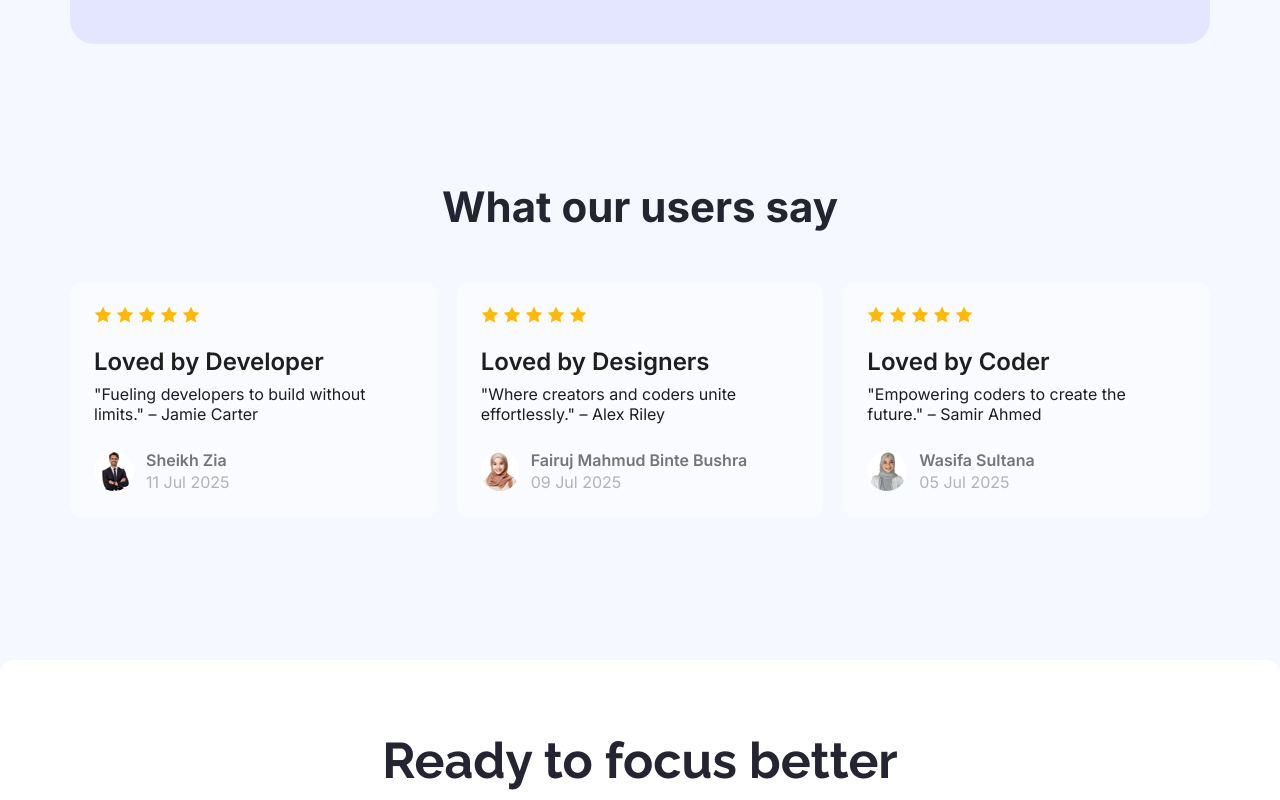
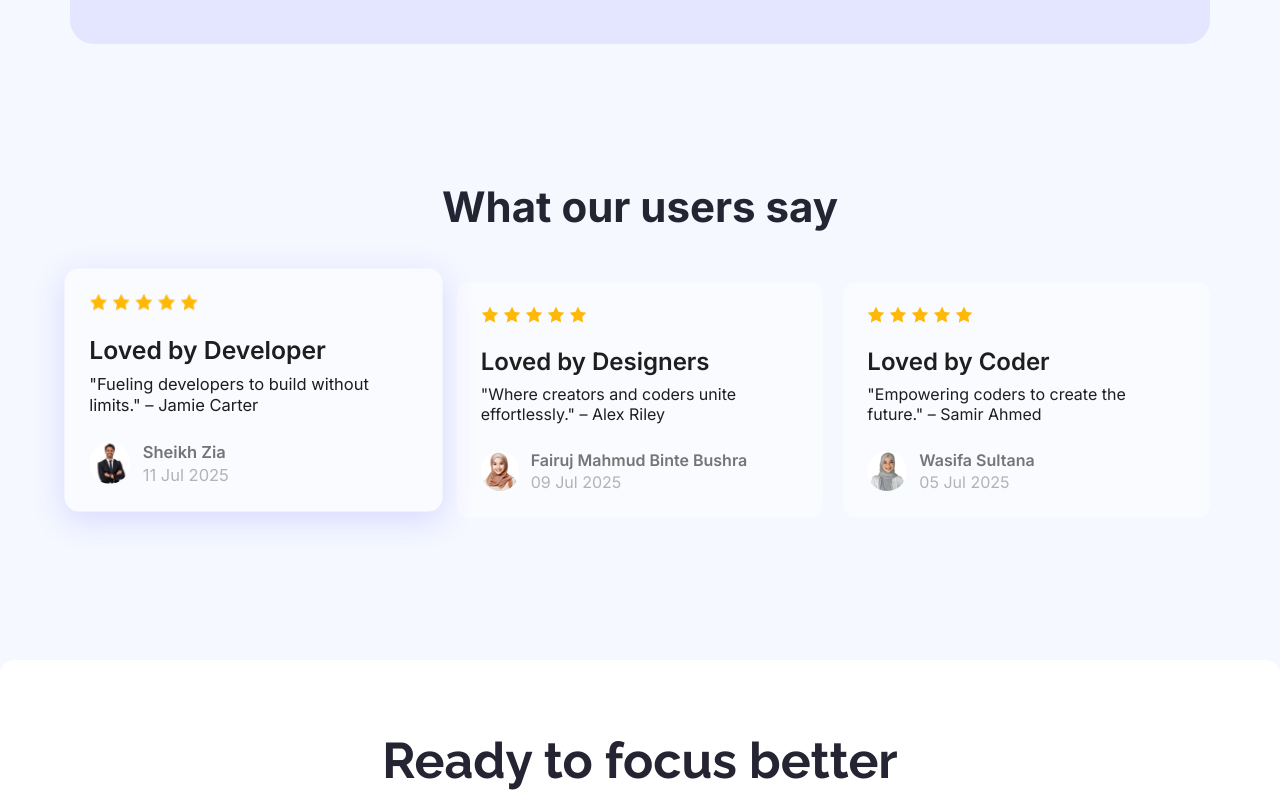
Before and after one commit to ZiauddinJim/B12A01-landing-launchpad-sz, a plain HTML site: page index.html in a window 1280 px wide. In both pictures the pointer is over the element 253 px from the left and 1924 px from the top of the page. Shown: the part 1524-2324 px from the top of the page. Drawn offline with Linux system fonts and the light colour scheme.

Commit message:
Card hover Update

```diff
--- a/styles/style.css
+++ b/styles/style.css
@@ -22,6 +22,7 @@
   font-size: 16px;
   font-weight: bold;
   cursor: pointer;
+  transition: transform 0.3s, box-shadow 0.3s;
 }
 .btn-primary:hover {
   background: linear-gradient(90deg, #4e47ff 0%, #ff6fd8 100%);
@@ -192,6 +193,11 @@ nav {
   padding: 24px;
   background-color: rgba(255, 255, 255, 0.5);
   border-radius: 14px;
+  transition: transform 0.3s, box-shadow 0.3s;
+}
+.fs-card:hover {
+  transform: translateY(-10px) scale(1.03);
+  box-shadow: 0 8px 32px rgba(78, 71, 255, 0.18);
 }
 .fsc-pic {
   display: flex;
```
